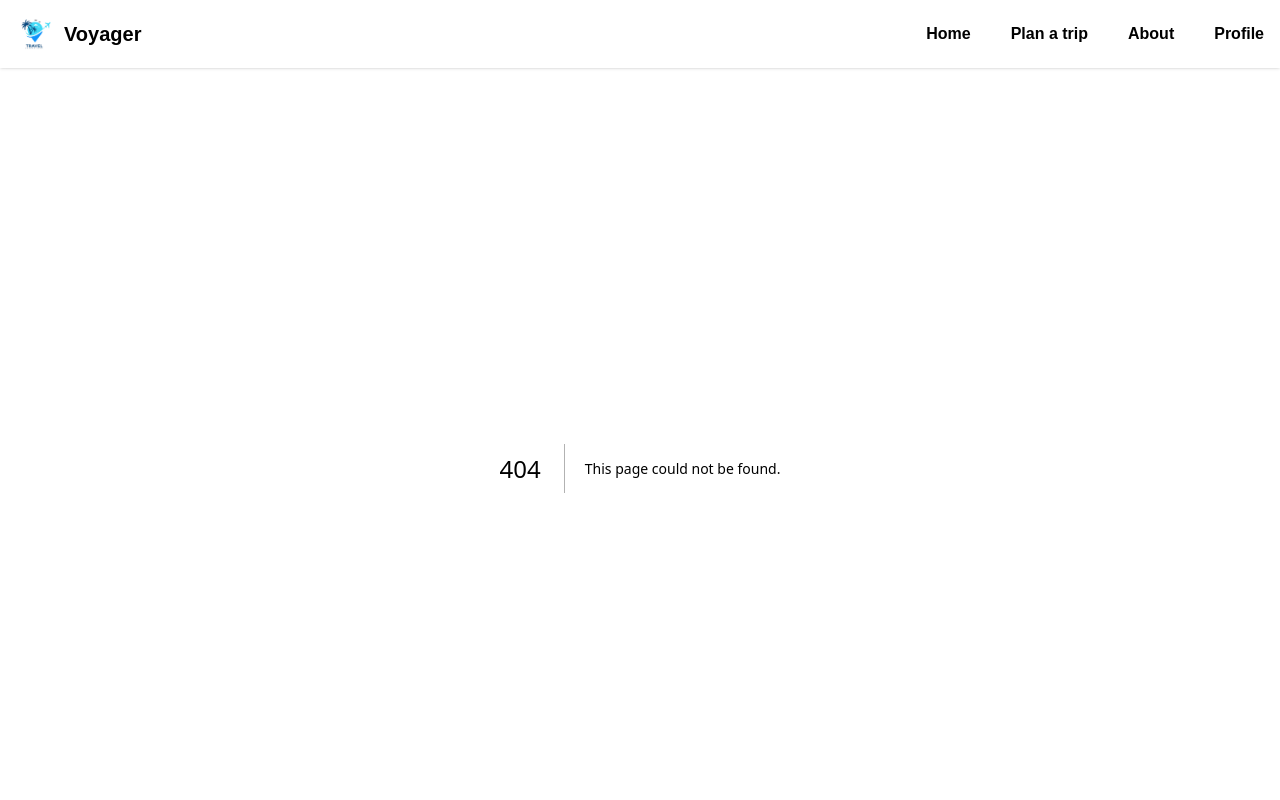
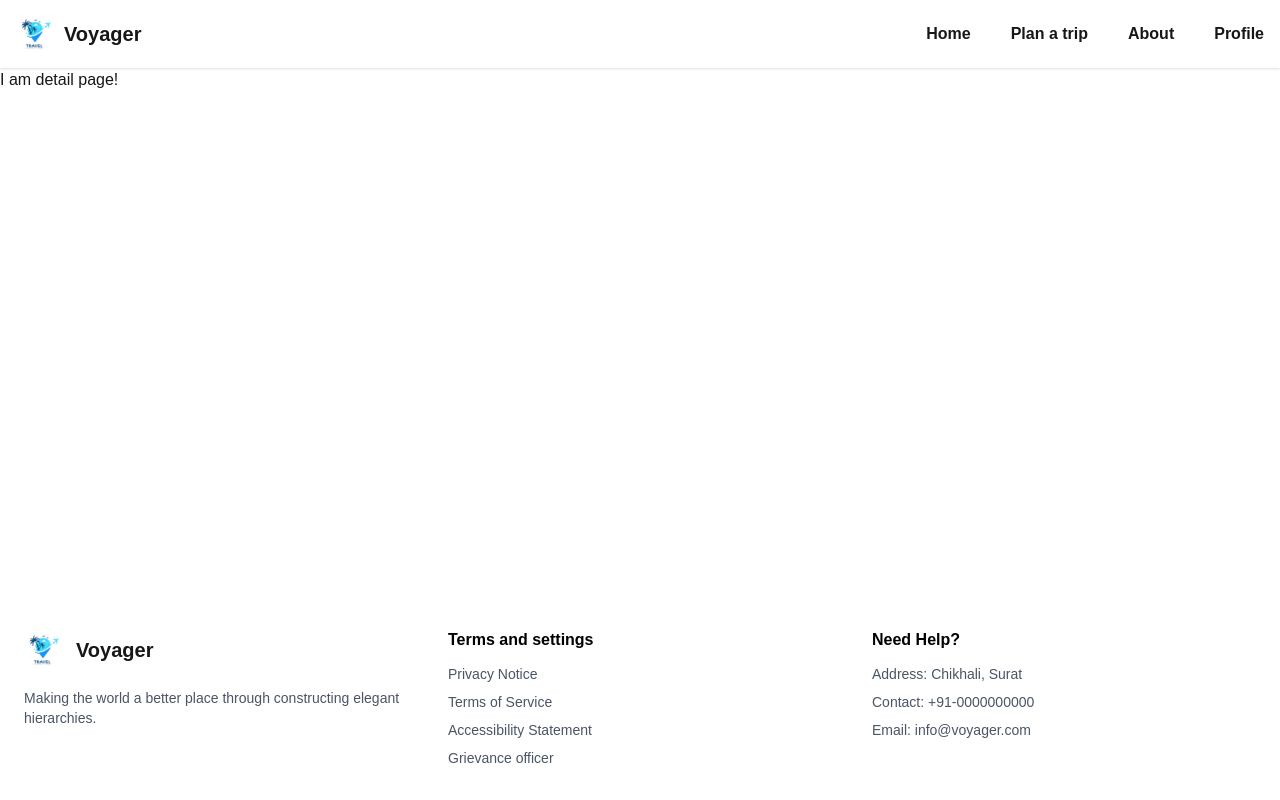
Before and after one commit to chandan-0416/voyager, a Next.js app: page /detailpage in a window 1280 px wide. Before the commit this address had no page. Shown: the top 800 px of the page. Built offline with nearby package versions, Linux system fonts and the light colour scheme.

Commit message:
folder structure

```diff
--- /dev/null
+++ b/src/app/detailpage/page.tsx
@@ -0,0 +1,13 @@
+const DetailExperiencePage =()=>{
+
+    return(
+<div>
+    <h1>
+I am detail page!
+    </h1>
+
+</div>
+    )
+}
+
+export default DetailExperiencePage;
--- /dev/null
+++ b/src/app/error.tsx
@@ -0,0 +1,30 @@
+"use client";
+
+import { useEffect } from "react";
+
+export default function Error({
+  error,
+  reset,
+}: {
+  error: Error;
+  reset: () => void;
+}) {
+  useEffect(() => {
+    console.error("App Error:", error);
+  }, [error]);
+
+  return (
+    <div className="flex flex-col justify-center items-center h-[80vh] text-center">
+      <h2 className="text-2xl font-semibold text-red-600 mb-4">
+        ⚠️ Something went wrong
+      </h2>
+      <p className="text-gray-600 mb-6">{error.message}</p>
+      <button
+        onClick={() => reset()}
+        className="bg-blue-600 text-white px-6 py-2 rounded-lg hover:bg-blue-700 transition"
+      >
+        Try Again
+      </button>
+    </div>
+  );
+}
--- a/src/app/experience/components/FiltersSidebar.tsx
+++ b/src/app/experience/components/FiltersSidebar.tsx
@@ -1,3 +1,5 @@
+import PriceRangeSlider from "./PriceRangeSlider";
+
 type Props = {
   price: string | null;
   ratings: number[];
@@ -19,30 +21,29 @@ const FiltersSidebar = ({
     <aside className="hidden md:block md:w-1/4 bg-white border border-gray-300 rounded-2xl p-6 shadow-sm h-fit sticky">
       <div className="flex justify-between">
         <h2 className="text-xl font-bold mb-4">Filters</h2>
+
         <button
           onClick={() =>
             clearParams(["price", "rating", "cancellation"])
           }
           className="text-xl text-red-400 underline font-semibold"
         >
-          Clear filters
+          Reset All
         </button>
       </div>
 
+<hr className="border-dashed border-gray-300 mt-6 w-full" />
+
       <h3 className="font-semibold mt-4 mb-2">Price</h3>
-      {["0-150", "151-300", "301-450", "451-650", "650+"].map((p) => (
-        <button
-          key={p}
-          onClick={() => updateParam("price", p)}
-          className={`block w-full text-left px-3 py-2 rounded-lg border ${
-            price === p
-              ? "bg-pink-500 text-white border-pink-500"
-              : "border-gray-300"
-          }`}
-        >
-          {p}
-        </button>
-      ))}
+      <PriceRangeSlider
+        min={65}
+        max={800}
+        step={1}
+        value={price}
+        onChange={(val) => updateParam("price", val)}
+      />
+
+<hr className="border-dashed border-gray-300 mt-6 w-full" />
 
       <h3 className="font-semibold mt-6 mb-2">Cancellation Policy</h3>
       {[
@@ -66,6 +67,8 @@ const FiltersSidebar = ({
         </label>
       ))}
 
+<hr className="border-dashed border-gray-300 mt-6 w-full" />
+
       <h3 className="font-semibold mt-6 mb-2">Rating</h3>
       {[5, 4, 3, 2, 1].map((r) => (
         <label key={r} className="flex gap-2">
--- /dev/null
+++ b/src/app/experience/components/PriceRangeSlider.tsx
@@ -0,0 +1,83 @@
+"use client";
+
+import { useMemo } from "react";
+
+type Props = {
+  min: number;
+  max: number;
+  step?: number;
+  value: string | null;
+  onChange: (value: string) => void;
+};
+
+export default function PriceRangeSlider({
+  min,
+  max,
+  step = 1,
+  value,
+  onChange,
+}: Props) {
+  const { minVal, maxVal } = useMemo(() => {
+    if (!value) return { minVal: min, maxVal: max };
+
+    const [from, to] = value.split("-").map(Number);
+    return {
+      minVal: Math.max(min, from),
+      maxVal: Math.min(max, to),
+    };
+  }, [value, min, max]);
+
+  const minPercent = ((minVal - min) / (max - min)) * 100;
+  const maxPercent = ((maxVal - min) / (max - min)) * 100;
+
+  return (
+    <div className="w-full">
+      <div className="flex justify-between text-sm font-medium mb-3">
+        <span>₹{minVal}</span>
+        <span>₹{maxVal}</span>
+      </div>
+
+      <div className="relative h-4">
+        {/* Base track */}
+        <div className="absolute inset-0 bg-pink-500 rounded-full" />
+
+        {/* Active track */}
+        <div
+          className="absolute rounded-full"
+          style={{
+            left: `${minPercent}%`,
+            width: `${maxPercent - minPercent}%`,
+          }}
+        />
+
+        {/* LEFT RANGE (covers left half only) */}
+        <input
+          type="range"
+          min={min}
+          max={max}
+          step={step}
+          value={minVal}
+          onChange={(e) => {
+            const v = Math.min(Number(e.target.value), maxVal - step);
+            onChange(`${v}-${maxVal}`);
+          }}
+          className="range-left"
+        />
+
+        {/* RIGHT RANGE (covers right half only) */}
+        <input
+          type="range"
+          min={min}
+          max={max}
+          step={step}
+          value={maxVal}
+          onChange={(e) => {
+            const v = Math.max(Number(e.target.value), minVal + step);
+            onChange(`${minVal}-${v}`);
+          }}
+          className="range-right"
+        />
+      </div>
+    </div>
+  );
+}
--- a/src/app/experience/components/SearchHeader.tsx
+++ b/src/app/experience/components/SearchHeader.tsx
@@ -15,7 +15,7 @@ const SearchHeader = ({ query, view, updateParam }: Props) => {
         onChange={(e) =>
           updateParam("destination", e.target.value)
         }
-        className="w-full md:w-1/2 border rounded-full px-4 py-2"
+        className="w-full md:w-1/2 border border-gray-300 rounded-full px-4 py-2"
       />
 
       <div className="hidden md:flex gap-2">
--- a/src/app/globals.css
+++ b/src/app/globals.css
@@ -35,6 +35,62 @@
   scrollbar-width: none;
 }
 
+.range-left,
+.range-right {
+  position: absolute;
+  height: 16px;
+  appearance: none;
+  background: transparent;
+}
+
+/* LEFT input only captures left side */
+.range-left {
+  left: 0;
+  width: 50%;
+  z-index: 3;
+}
+
+/* RIGHT input only captures right side */
+.range-right {
+  right: 0;
+  width: 50%;
+  z-index: 4;
+}
+
+/* Hide tracks */
+.range-left::-webkit-slider-runnable-track,
+.range-right::-webkit-slider-runnable-track {
+  background: transparent;
+}
+
+.range-left::-moz-range-track,
+.range-right::-moz-range-track {
+  background: transparent;
+}
+
+/* Thumbs */
+.range-left::-webkit-slider-thumb,
+.range-right::-webkit-slider-thumb {
+  appearance: none;
+  height: 20px;
+  width: 20px;
+  border-radius: 50%;
+  background: #ec4899;
+  cursor: pointer;
+  position: relative;
+  z-index: 10;
+}
+
+.range-left::-moz-range-thumb,
+.range-right::-moz-range-thumb {
+  height: 20px;
+  width: 20px;
+  border-radius: 50%;
+  background: #ec4899;
+  cursor: pointer;
+}
+
+
 body {
   background: var(--background);
   color: var(--foreground);
--- /dev/null
+++ b/src/app/loading.tsx
@@ -0,0 +1,7 @@
+export default function Loading() {
+  return (
+    <div className="flex justify-center items-center h-[80vh]">
+      <div className="animate-spin rounded-full h-12 w-12 border-t-4 border-blue-600"></div>
+    </div>
+  );
+}
--- /dev/null
+++ b/src/app/not-found.tsx
@@ -0,0 +1,18 @@
+import Link from "next/link";
+
+export default function NotFound() {
+  return (
+    <div className="flex flex-col items-center justify-center h-[80vh] text-center">
+      <h1 className="text-5xl font-bold text-gray-800 mb-4">404</h1>
+      <p className="text-gray-600 mb-6">
+        Oops! The page you’re looking for doesn’t exist.
+      </p>
+      <Link
+        href="/"
+        className="bg-blue-600 text-white px-6 py-2 rounded-lg hover:bg-blue-700 transition"
+      >
+        Go Home
+      </Link>
+    </div>
+  );
+}
```
Also changed, not shown: public/tour2.jpg (added).
